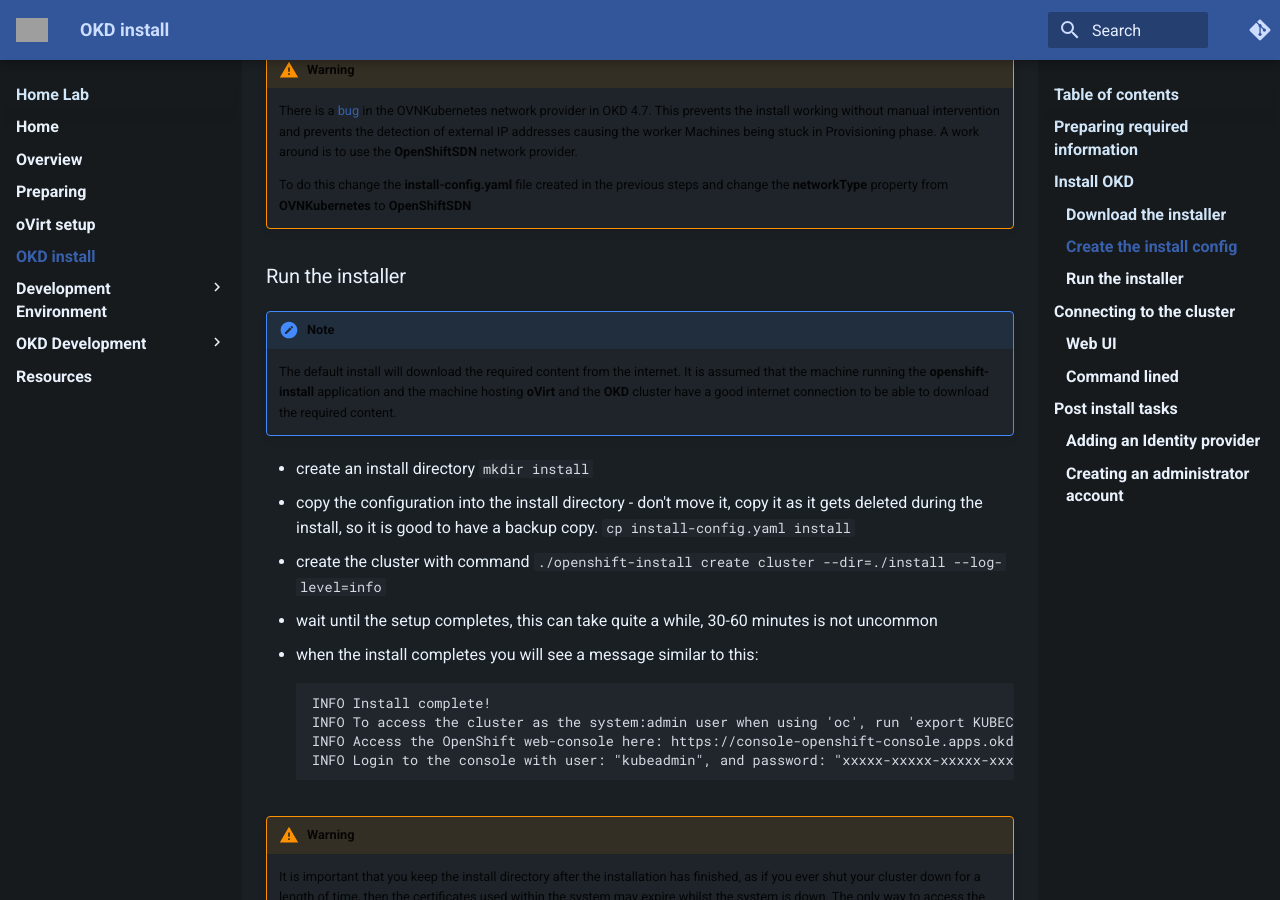
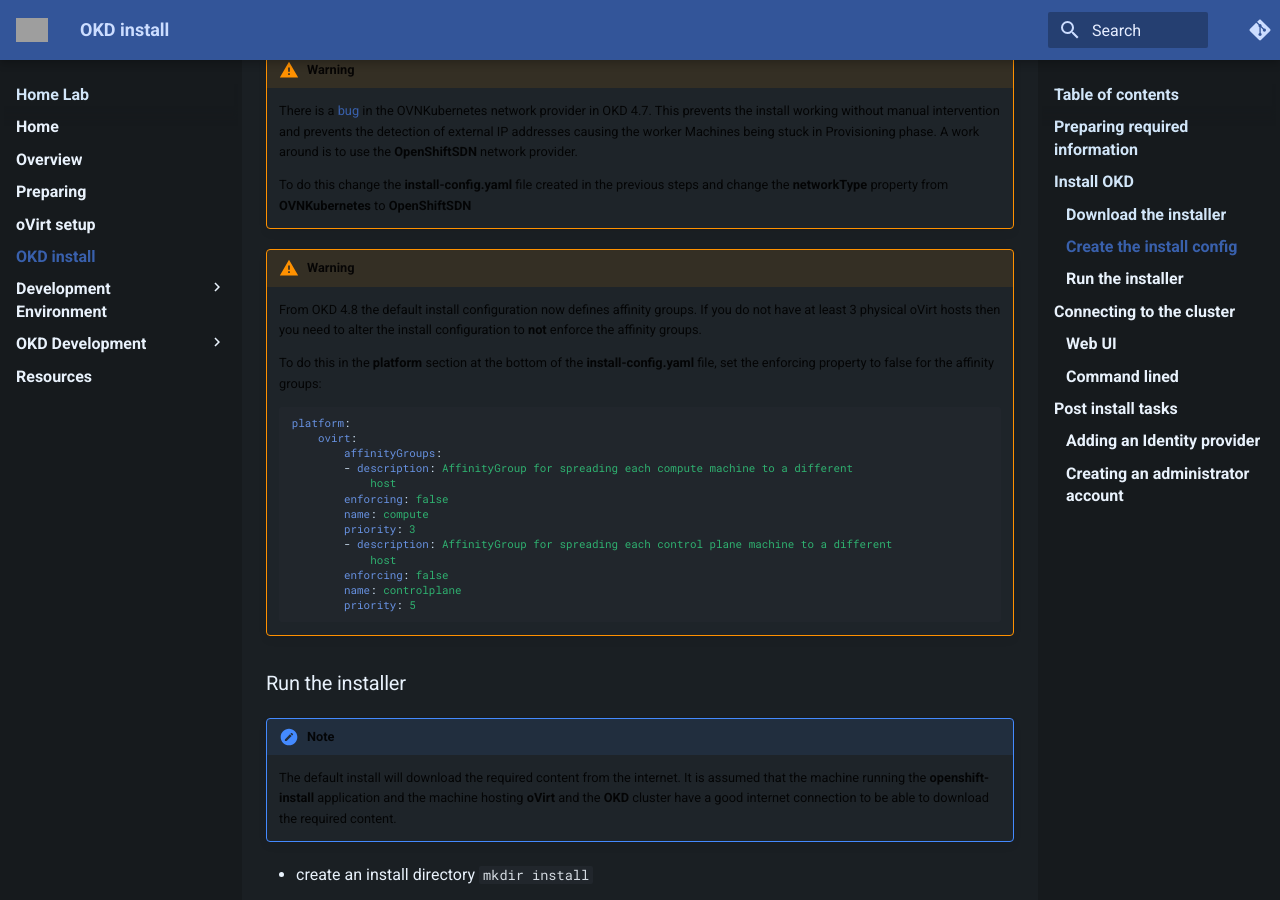
Before and after one commit to brianinnes/homeLab, an MkDocs documentation site: the page built from docs/okd_install.md, in a window 1280 px wide and 900 px high, scrolled down 2194 px. Built offline with MkDocs 1.6.1 and Material for MkDocs 9.7.7, drawn with Linux system fonts in a browser that asks for light colours; comment, search, counter and statistics services are not loaded; grey boxes are pictures that could not be loaded.

Commit message:
affinity group config from 4.8

````diff
--- a/docs/okd_install.md
+++ b/docs/okd_install.md
@@ -56,6 +56,27 @@
     There is a [bug](https://bugzilla.redhat.com/show_bug.cgi?id=1984481){: target=_blank} in the OVNKubernetes network provider in OKD 4.7.  This prevents the install working without manual intervention and prevents the detection of external IP addresses causing the worker Machines being stuck in Provisioning phase.  A work around is to use the **OpenShiftSDN** network provider.
 
     To do this change the **install-config.yaml** file created in the previous steps and change the **networkType** property from **OVNKubernetes** to **OpenShiftSDN**
+
+!!!Warning
+    From OKD 4.8 the default install configuration now defines affinity groups.  If you do not have at least 3 physical oVirt hosts then you need to alter the install configuration to **not** enforce the affinity groups.
+
+    To do this in the **platform** section at the bottom of the **install-config.yaml** file, set the enforcing property to false for the affinity groups:
+
+    ```yaml
+    platform:
+        ovirt:
+            affinityGroups:
+            - description: AffinityGroup for spreading each compute machine to a different
+                host
+            enforcing: false
+            name: compute
+            priority: 3
+            - description: AffinityGroup for spreading each control plane machine to a different
+                host
+            enforcing: false
+            name: controlplane
+            priority: 5
+    ```
 
 ### Run the installer
 
````
